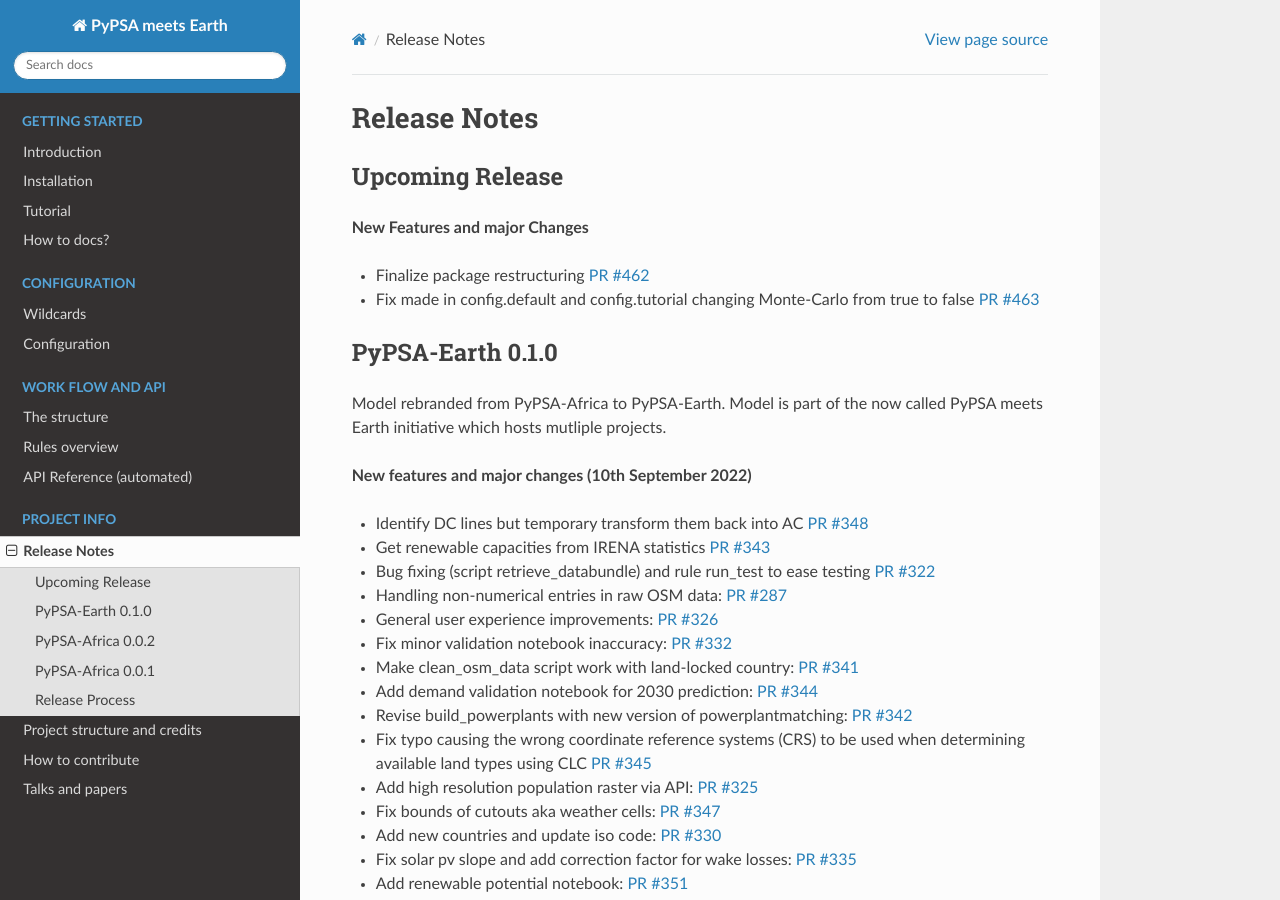
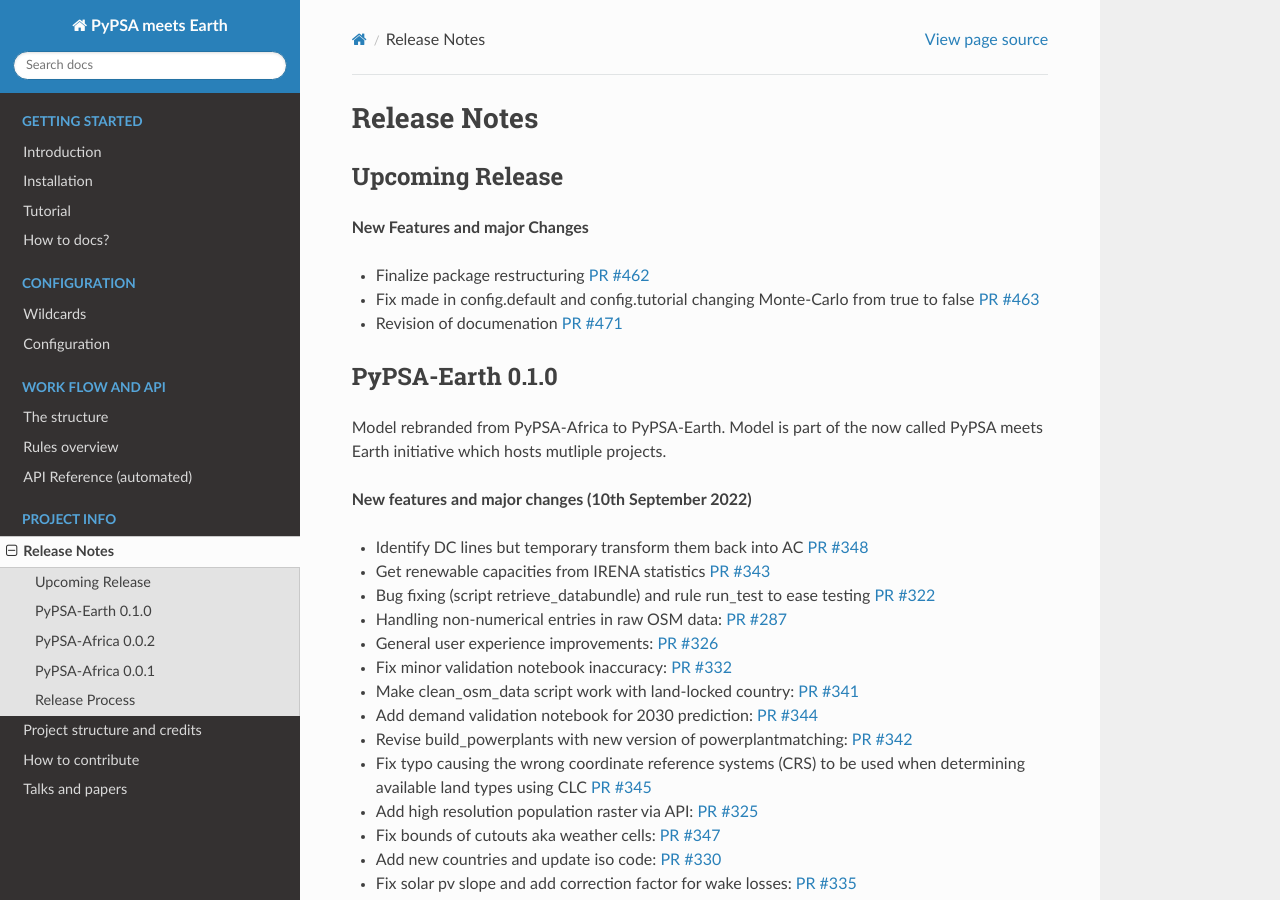
Before and after one commit to pypsa-meets-earth/pypsa-earth, a Sphinx documentation site: the page built from doc/release_notes.rst, in a window 1280 px wide and 900 px high. Built offline with Sphinx 7.4.7 and the Read the Docs theme 2.0.0, drawn with Linux system fonts in a browser that asks for light colours; pages that are not in the unit, such as notebooks, are missing from menus; the version number could not be read and is left out.

Commit message:
add release notes

```diff
--- a/doc/release_notes.rst
+++ b/doc/release_notes.rst
@@ -17,6 +17,7 @@
 
 * Fix made in config.default and config.tutorial changing Monte-Carlo from true to false `PR #463 <https://github.com/pypsa-meets-earth/pypsa-earth/pull/463>`__
 
+* Revision of documenation `PR #471 <https://github.com/pypsa-meets-earth/pypsa-earth/pull/471>`__
 
 PyPSA-Earth 0.1.0
 =================
```
